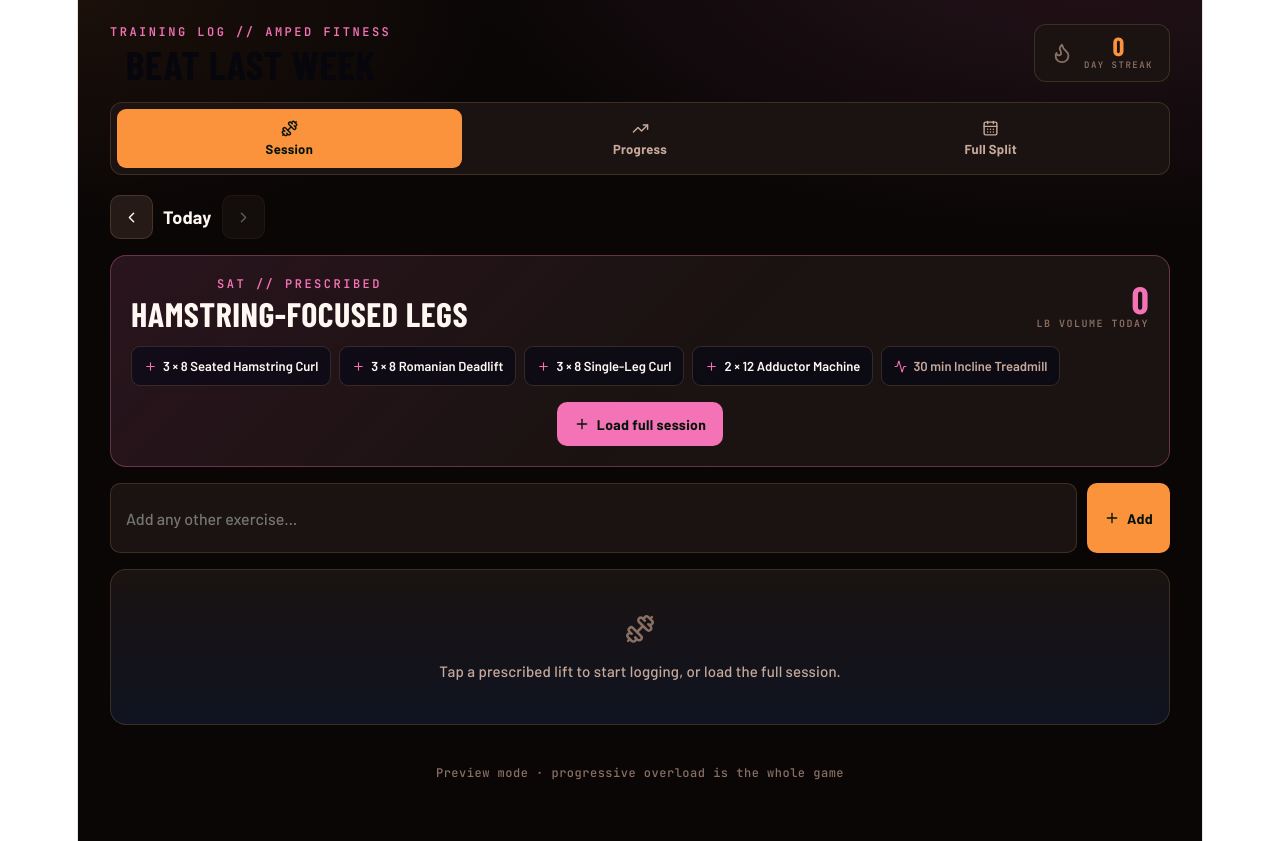
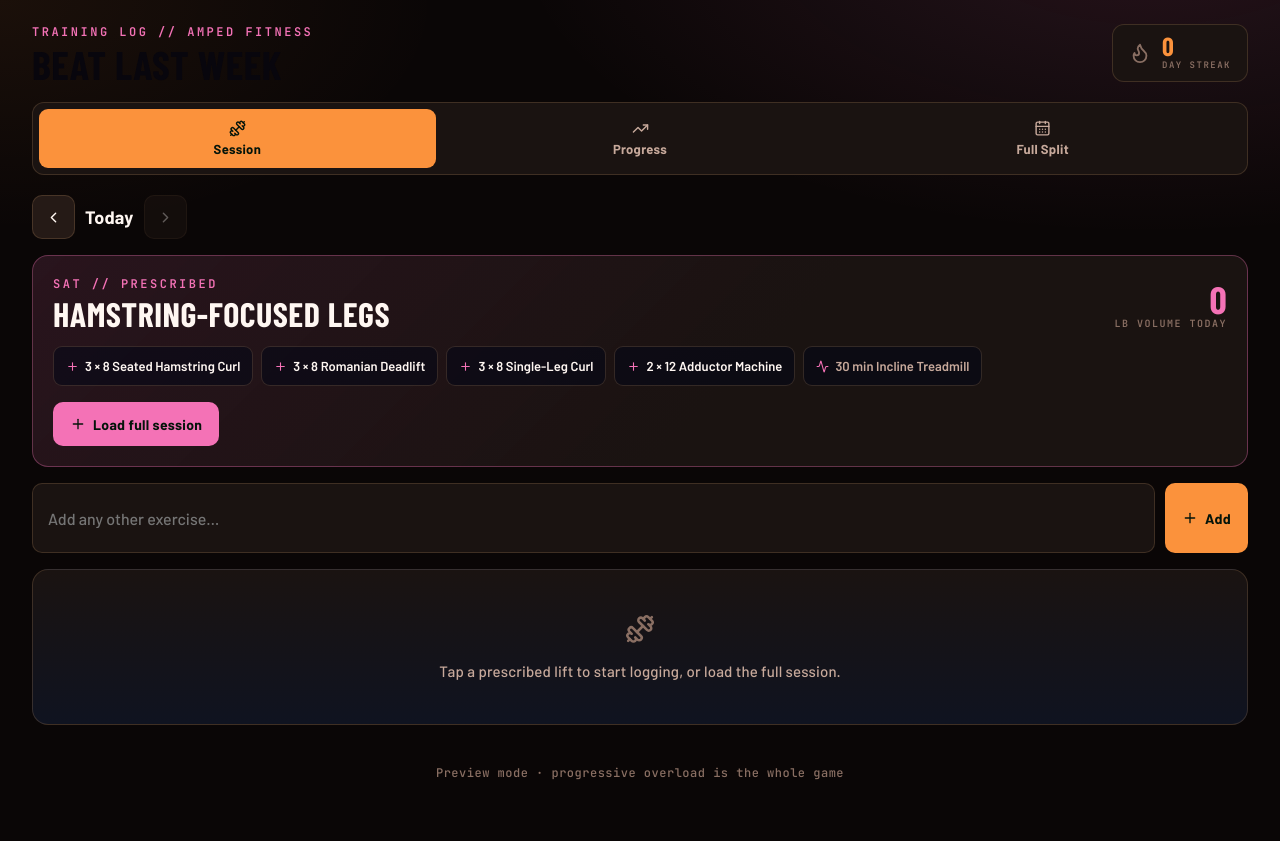
Before and after one commit to algoftw/fitness-tracker, a React (Vite) app: page / in a window 1280 px wide. Built offline with nearby package versions, Linux system fonts and the light colour scheme; a web font is replaced by a local one.

Commit message:
Fix root width so app fills full screen

```diff
--- a/src/index.css
+++ b/src/index.css
@@ -55,14 +55,8 @@
 }
 
 #root {
-  width: 1126px;
-  max-width: 100%;
-  margin: 0 auto;
-  text-align: center;
-  border-inline: 1px solid var(--border);
+  width: 100%;
   min-height: 100svh;
-  display: flex;
-  flex-direction: column;
   box-sizing: border-box;
 }
 
```
